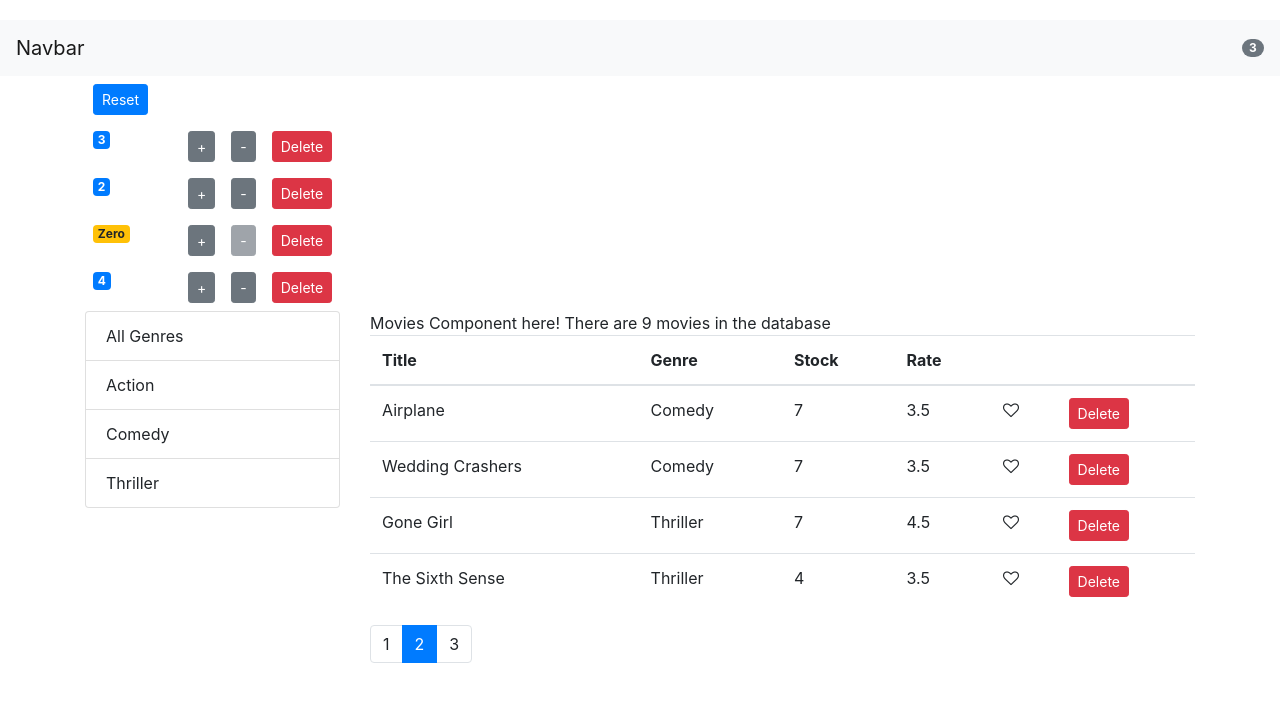
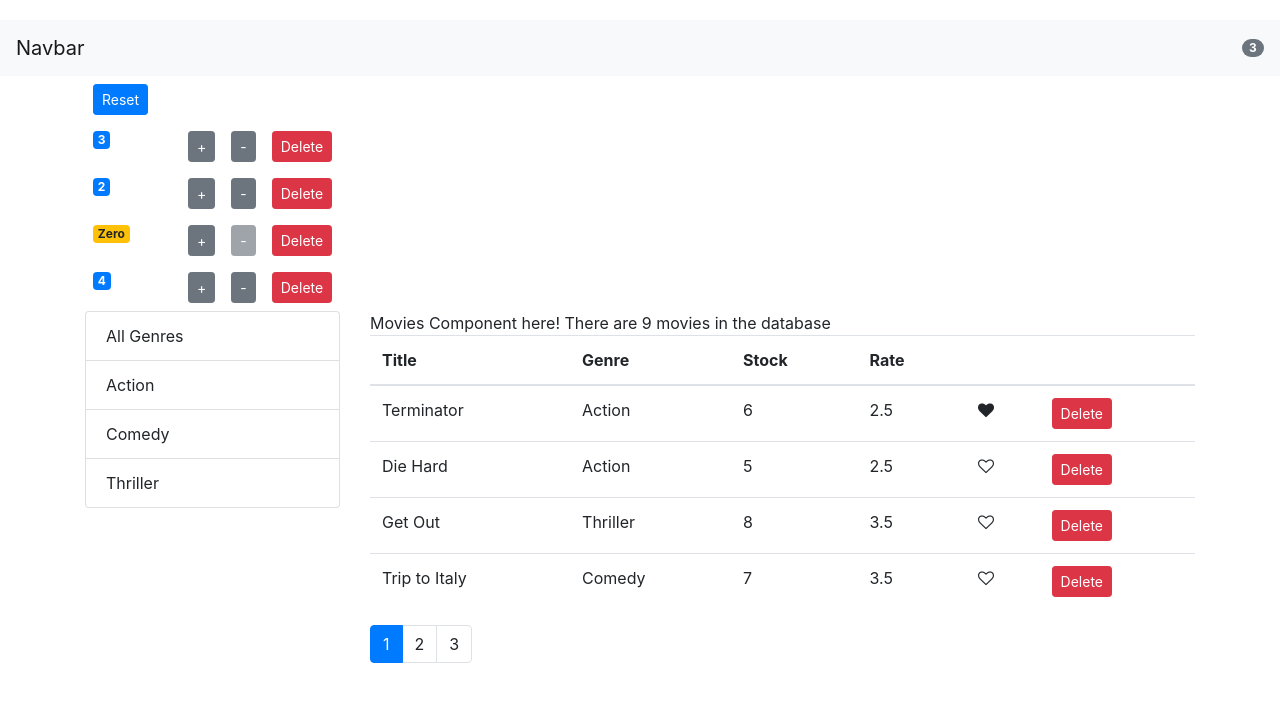
Before and after one commit to arkadi81/react-tutorial, a React (Create React App) app in the folder frontend/: page / in a window 1280 px wide. Shown: the top 702 px of the page. Built offline with nearby package versions, Linux system fonts and the light colour scheme.

Commit message:
completed filtering / listGroup component

```diff
--- a/frontend/src/components/common/listGroup.jsx
+++ b/frontend/src/components/common/listGroup.jsx
@@ -23,12 +23,6 @@ class ListGroup extends Component {
     console.log("props: ", this.props.items);
     return (
       <ul className="list-group">
-        <li
-          className="list-group-item"
-          onClick={() => this.props.onItemSelect("")}
-        >
-          All Genres
-        </li>
         {items.map(item => (
           <li
             key={item[valueProperty]}
--- a/frontend/src/components/movies.jsx
+++ b/frontend/src/components/movies.jsx
@@ -11,13 +11,14 @@ class Movies extends Component {
     movies: [],
     genres: [],
     pageSize: 4,
-    currentPage: 2,
-    currentGenreID: ""
+    currentPage: 1,
+    selectedGenre: ""
   };
 
   componentDidMount() {
     //best place to refresh state
-    this.setState({ movies: getMovies(), genres: getGenres() });
+    const genres = [{ name: "All Genres" }, ...getGenres()]; // spread and add all genres component. no _id needed for this one
+    this.setState({ movies: getMovies(), genres });
   }
 
   handleDelete = _id => {
@@ -44,21 +45,8 @@ class Movies extends Component {
 
   handleGenreSelect = genre => {
     //set state to genre
-    console.log(genre);
-    this.setState({ selectedGenre: genre });
-    // this.state.currentGenreID = newGenre;
-    // if (newGenre !== "") {
-    //   //apply filter
-    //   const filteredMovies = this.state.movies.filter(
-    //     movie => movie.genre._id == newGenre
-    //   );
-    //   console.log("filtered movies: ", filteredMovies);
-    //   this.setState({ movies: filteredMovies });
-    // } else {
-    //   //unfilter
-    //   const resetMovies = getMovies();
-    //   this.setState({ movies: resetMovies });
-    // }
+    // console.log(genre);
+    this.setState({ selectedGenre: genre, currentPage: 1 });
   };
 
   render() {
@@ -73,7 +61,15 @@ class Movies extends Component {
     } = this.state;
     if (count == 0) return <div>No movies in database!</div>;
 
-    const movies = paginate(allMovies, currentPage, pageSize);
+    // filter the movies before paginating - number of pages depends on filter
+
+    const filteredMovies =
+      selectedGenre.name && selectedGenre._id // if both truthy, apply filter - otherwise display all
+        ? allMovies.filter(movie => movie.genre._id === selectedGenre._id)
+        : allMovies;
+
+    const movies = paginate(filteredMovies, currentPage, pageSize);
+
     return (
       <React.Fragment>
         <div className="row">
@@ -88,7 +84,8 @@ class Movies extends Component {
           </div>
           <div className="col">
             <div>
-              Movies Component here! There are {count} movies in the database
+              Movies Component here! There are {filteredMovies.length} movies in
+              the database
             </div>
             <table className="table">
               <thead>
@@ -128,7 +125,7 @@ class Movies extends Component {
               </tbody>
             </table>
             <Pagination
-              itemsCount={count}
+              itemsCount={filteredMovies.length}
               pageSize={this.state.pageSize}
               onPageChange={this.handlePageChange}
               currentPage={this.state.currentPage}
```
Also changed, not shown: 1 other file (tests, documents, lock files or other folders).
